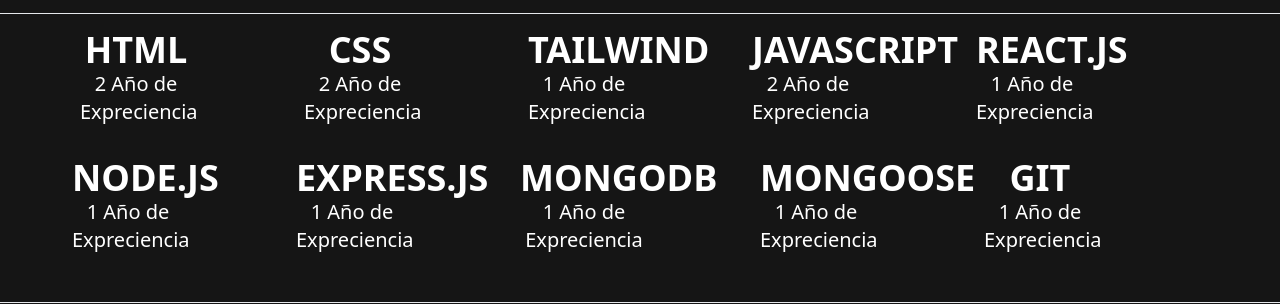
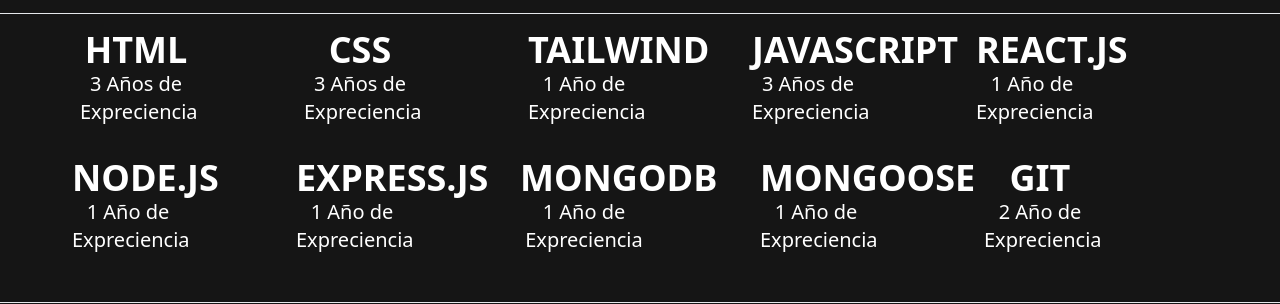
Before and after one commit to eudysj95/NuevoPortafolio, a React (Vite) app: page / in a window 1280 px wide. Shown: the part 487-791 px from the top of the page. Built offline with nearby package versions, Linux system fonts and the light colour scheme.

Commit message:
Actualizar Habilidades.jsx

```diff
--- a/src/components/Habilidades.jsx
+++ b/src/components/Habilidades.jsx
@@ -7,12 +7,12 @@
 
         <div className='flex flex-col text-center mb-8 mr-2 md:mr-8 w-28 xl:mr-28'>
             <h2 className='text-xl md:text-2xl font-bold text-center xl:text-4xl'>HTML</h2>
-            <p className="text-lg xl:text-xl">2 Año de Expreciencia</p>
+            <p className="text-lg xl:text-xl">3 Años de Expreciencia</p>
         </div>
 
         <div className='flex flex-col text-center mb-8 mr-2 md:mr-8 w-28 xl:mr-28'>
             <h2 className='text-xl md:text-2xl font-bold text-center xl:text-4xl'>CSS</h2>
-            <p className="text-lg xl:text-xl">2 Año de Expreciencia</p>
+            <p className="text-lg xl:text-xl">3 Años de Expreciencia</p>
         </div>
 
         <div className='flex flex-col text-center mb-8 mr-2 md:mr-8 w-28 xl:mr-28'>
@@ -22,7 +22,7 @@
 
         <div className='flex flex-col text-center mb-8 mr-2 md:mr-8 w-28 xl:mr-28'>
             <h2 className='text-xl md:text-2xl font-bold text-center xl:text-4xl'>JAVASCRIPT</h2>
-            <p className="text-lg xl:text-xl">2 Año de Expreciencia</p>
+            <p className="text-lg xl:text-xl">3 Años de Expreciencia</p>
         </div>
 
         <div className='flex flex-col text-center mb-8 mr-2 md:mr-8 w-28 xl:mr-28'>
@@ -52,7 +52,7 @@
 
         <div className='flex flex-col text-center mb-8 mr-2 md:mr-8 w-28 xl:mr-28'>
             <h2 className='text-xl md:text-2xl font-bold text-center xl:text-4xl'>GIT</h2>
-            <p className="text-lg xl:text-xl">1 Año de Expreciencia</p>
+            <p className="text-lg xl:text-xl">2 Año de Expreciencia</p>
         </div>
 
     </div>
```
